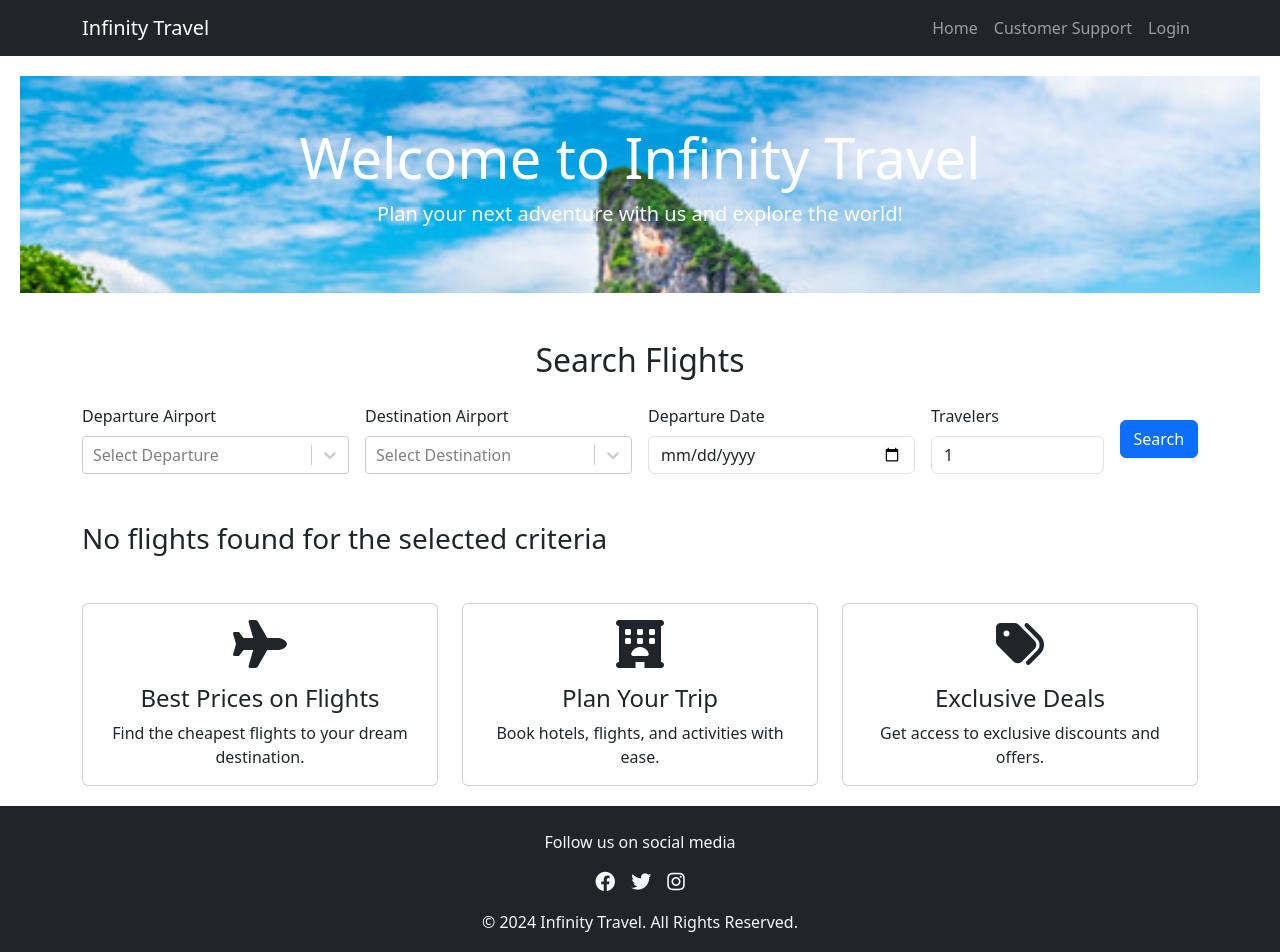
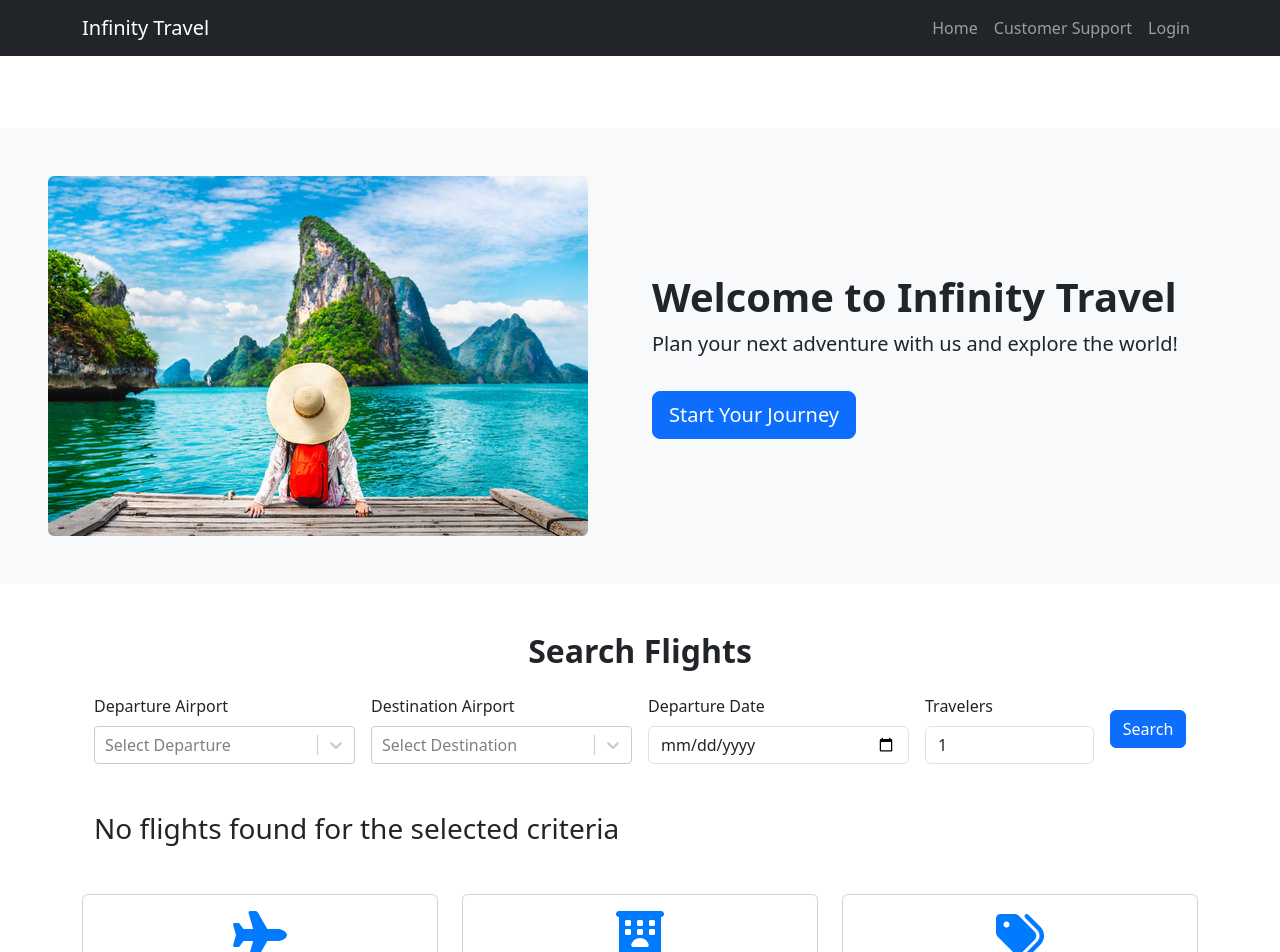
Before and after one commit to asthad1/Infinity_Travel, a React (Create React App) app in the folder frontend/: page / in a window 1280 px wide. Shown: the top 952 px of the page. Built offline with nearby package versions, Linux system fonts and the light colour scheme; the HTML template or start-up script is replaced by a standard one.

Commit message:
Enhanced Home page for better UX

```diff
--- a/frontend/src/App.js
+++ b/frontend/src/App.js
@@ -9,8 +9,10 @@ function App() {
   const [user, setUser] = useState(null);
 
   return (
+    <div className="d-flex flex-column min-vh-100">
       <Router>
         <Navbar />
+        <div className="flex-grow-1 my-4"> {/* Add space with 'my-4' class */}
           <Routes>
             <Route path="/" element={<Home />} />
             <Route path="/login" element={user ? <Navigate to="/welcome" /> : <Login setUser={setUser} />} />
@@ -18,8 +20,10 @@ function App() {
             <Route path="/support" element={<Support />} />
             <Route path="*" element={<Navigate to="/" />} />
           </Routes>
+        </div>
         <Footer />
       </Router>
+    </div>
   );
 }
 
@@ -29,22 +33,22 @@ function Login({ setUser }) {
 
   const handleSubmit = (e) => {
     e.preventDefault();
-    // Simulate login success, we can add API calls here
     setUser(username);
     navigate('/welcome');
   };
 
   return (
-    <div>
+    <div className="container mt-5">
       <h2>Login</h2>
       <form onSubmit={handleSubmit}>
         <input
           type="text"
+          className="form-control mb-3"
           value={username}
           onChange={(e) => setUsername(e.target.value)}
           placeholder="Enter your username"
         />
-        <button type="submit">Login</button>
+        <button type="submit" className="btn btn-primary">Login</button>
       </form>
     </div>
   );
@@ -52,7 +56,7 @@ function Login({ setUser }) {
 
 function Welcome({ user }) {
   return (
-    <div>
+    <div className="container mt-5">
       <h2>Welcome, {user}!</h2>
     </div>
   );
--- /dev/null
+++ b/frontend/src/components/FlightSearchForm.css
@@ -0,0 +1,13 @@
+.flight-search {
+  background-color: #fff;
+  padding: 2rem;
+  border-radius: 8px;
+  box-shadow: 0 2px 10px rgba(0, 0, 0, 0.1);
+}
+
+.flight-search input,
+.flight-search select,
+.flight-search button {
+  margin-bottom: 1rem;
+  width: 100%;
+}
--- a/frontend/src/components/FlightSearchForm.js
+++ b/frontend/src/components/FlightSearchForm.js
@@ -1,5 +1,6 @@
 import React, { useState } from 'react';
 import Select from 'react-select';
+import './FlightSearchForm.css';
 import { airports } from '../data/airports';
 import { flights } from '../data/flights';  // Import flight database
 
--- a/frontend/src/components/Footer.css
+++ b/frontend/src/components/Footer.css
@@ -1 +1,15 @@
 /* Footer.css */
+footer {
+  position: relative;
+  bottom: 0;
+  width: 100%;
+  padding: 1rem 0;
+}
+
+footer a {
+  text-decoration: none;
+}
+
+footer i {
+  margin-right: 10px;
+}
--- a/frontend/src/components/Footer.js
+++ b/frontend/src/components/Footer.js
@@ -3,7 +3,7 @@ import './Footer.css';  // Import styles
 
 function Footer() {
   return (
-    <footer className="bg-dark text-light text-center p-4">
+    <footer className="bg-dark text-light text-center p-4 mt-auto">
       <div className="container">
         <p>Follow us on social media</p>
         <a href="https://facebook.com" className="text-light mx-2">
--- a/frontend/src/pages/Home.css
+++ b/frontend/src/pages/Home.css
@@ -1,14 +1,28 @@
-/* Home.css */
-.home {
-  padding: 20px;
+.jumbotron {
+  background-color: #f8f9fa;
+  padding: 2rem 1rem;
 }
 
-.jumbotron {
-  background-image: url('../assets/images/ladyonboat.jpg');
-  background-size: cover;
-  color: white;
+.jumbotron h1 {
+  font-size: 2.5rem;
+  font-weight: bold;
 }
 
-.card-title {
-  font-size: 1.5rem;
+.container .card-body i {
+  color: #007bff;
+  /* Icon color */
 }
+
+.container h2 {
+  font-weight: 700;
+}
+
+.card {
+  transition: transform 0.3s ease;
+  /* Adds hover effect */
+}
+
+.card:hover {
+  transform: translateY(-10px);
+  /* Lifts card slightly on hover */
+}
--- a/frontend/src/pages/Home.js
+++ b/frontend/src/pages/Home.js
@@ -1,54 +1,65 @@
 import React from 'react';
-import './Home.css';  // Import styles
+import './Home.css';  // Custom CSS for styling
 import FlightSearchForm from '../components/FlightSearchForm';
+import travelImage from '../assets/images/ladyonboat.jpg';  // Import image
 
 function Home() {
   return (
     <div className="home">
       {/* Hero Section */}
-      <div className="jumbotron text-center bg-light p-5">
-        <h1 className="display-4">Welcome to Infinity Travel</h1>
-        <p className="lead">
-          Plan your next adventure with us and explore the world!
-        </p>
+      <div className="jumbotron bg-light p-5 mt-5">  {/* Add margin-top to avoid overflow */}
+        <div className="row align-items-center">
+          {/* Left Column: Image */}
+          <div className="col-md-6">
+            <img
+              src={travelImage}
+              alt="Infinity Travel"
+              className="img-fluid rounded"
+            />
+          </div>
+          {/* Right Column: Text */}
+          <div className="col-md-6 text-center text-md-start">
+            <h1 className="display-4">Welcome to Infinity Travel</h1>
+            <p className="lead">
+              Plan your next adventure with us and explore the world!
+            </p>
+            <a href="/" className="btn btn-primary btn-lg mt-3">Start Your Journey</a>
+          </div>
+        </div>
       </div>
 
       {/* Flight Search Section */}
-      <FlightSearchForm />
+      <div className="container my-5">  {/* Add margin to ensure space between sections */}
+        <FlightSearchForm />
+      </div>
 
       {/* Features Section */}
       <div className="container mt-5">
         <div className="row">
-          <div className="col-md-4">
+          <div className="col-md-4 mb-4">
             <div className="card text-center">
               <div className="card-body">
                 <i className="fas fa-plane fa-3x mb-3"></i>
                 <h5 className="card-title">Best Prices on Flights</h5>
-                <p className="card-text">
-                  Find the cheapest flights to your dream destination.
-                </p>
+                <p className="card-text">Find the cheapest flights to your dream destination.</p>
               </div>
             </div>
           </div>
-          <div className="col-md-4">
+          <div className="col-md-4 mb-4">
             <div className="card text-center">
               <div className="card-body">
                 <i className="fas fa-hotel fa-3x mb-3"></i>
                 <h5 className="card-title">Plan Your Trip</h5>
-                <p className="card-text">
-                  Book hotels, flights, and activities with ease.
-                </p>
+                <p className="card-text">Book hotels, flights, and activities with ease.</p>
               </div>
             </div>
           </div>
-          <div className="col-md-4">
+          <div className="col-md-4 mb-4">
             <div className="card text-center">
               <div className="card-body">
                 <i className="fas fa-tags fa-3x mb-3"></i>
                 <h5 className="card-title">Exclusive Deals</h5>
-                <p className="card-text">
-                  Get access to exclusive discounts and offers.
-                </p>
+                <p className="card-text">Get access to exclusive discounts and offers.</p>
               </div>
             </div>
           </div>
```
Lines whose indentation alone changed are shown as unchanged.
